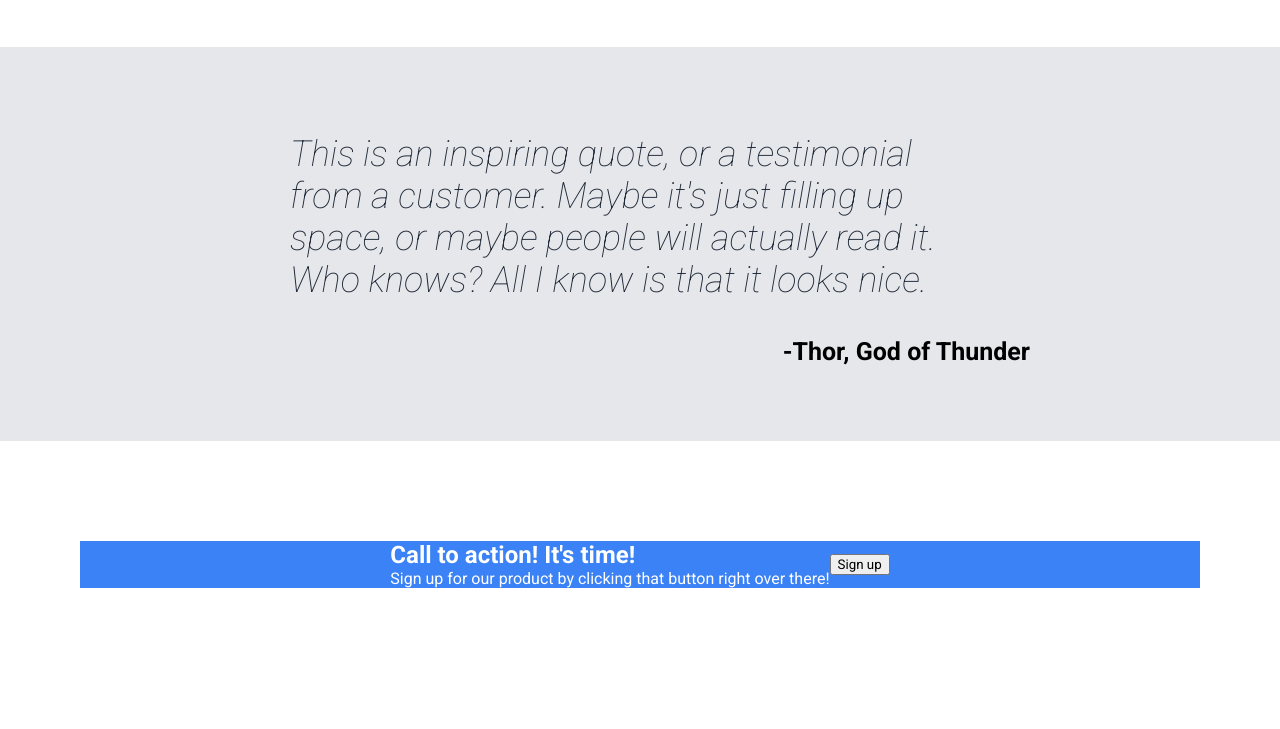
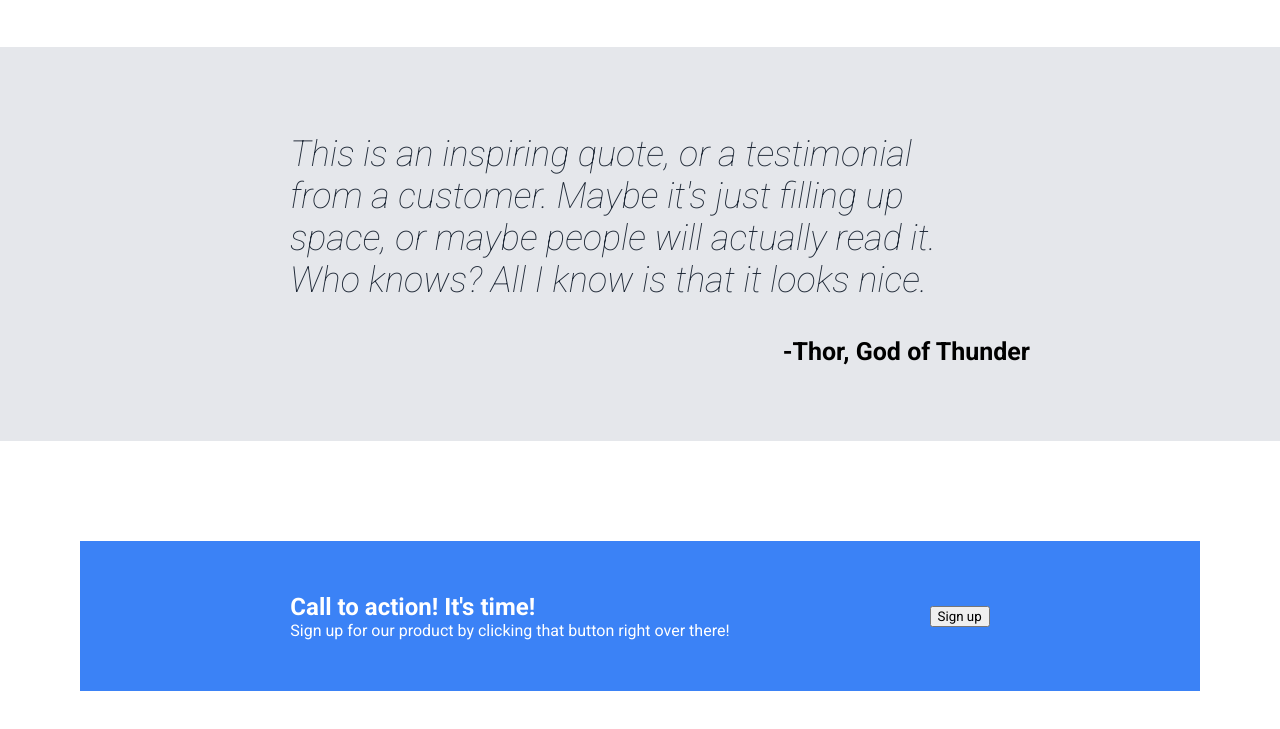
Before and after one commit to palsterzilla/odin-landing-page, a plain HTML site: page index.html in a window 1280 px wide. Shown: the part 903-1632 px from the top of the page. Before the commit the page ends 1591 px from the top, so only its background shows below. Drawn offline with Linux system fonts and the light colour scheme.

Commit message:
Apply gap and height on fourth-section container

```diff
--- a/style.css
+++ b/style.css
@@ -162,7 +162,9 @@ a {
 .fourth-section .container {
   display: flex;
   justify-content: center;
+  gap: 200px;
   align-items: center;
+  height: 150px;
 }
 
 .signup.fourth-section {
```
